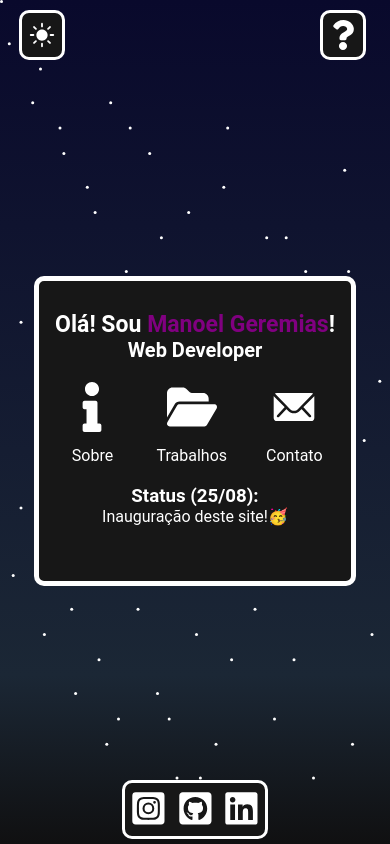
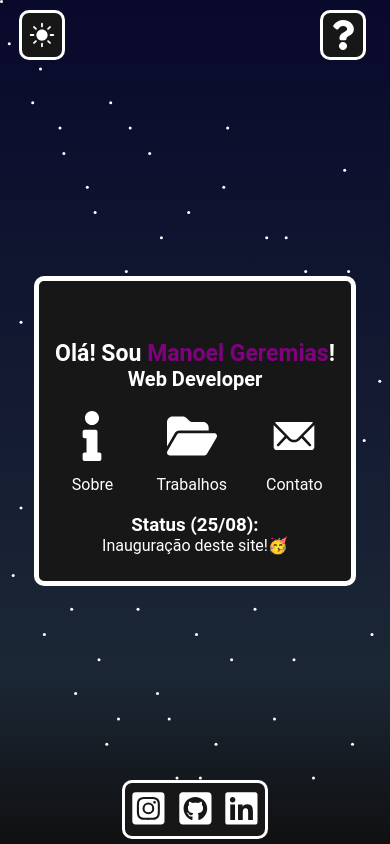
Before and after one commit to Man0el1/portifolio-manoel, a React (Create React App) app: page / in a window 390 px wide. Built offline with nearby package versions, Linux system fonts and the light colour scheme.

Commit message:
v1.1.12 eu espero que tenha concertado o mobile dessa vez meu deus

```diff
--- a/src/App.css
+++ b/src/App.css
@@ -105,7 +105,7 @@ button:active {
 .wrapper {
   display: flex;
   flex-direction: column;
-  min-height: 100vh;
+  min-height: 100dvh;
   background: var(--background);
   cursor: none;
 }
@@ -193,7 +193,8 @@ button:active {
   border-radius: 10px;
   background-color: var(--main-background);
   transition: border 0.2s ease, width 0.2s ease, max-width 0.2s ease, height 0.2s ease, background-color 0.2s;
-  max-height: calc(100vh - 120px);
+  max-height: calc(100vh - 155px);
+  overflow-y: auto;
 }
 
 .small-main {
@@ -212,5 +213,4 @@ button:active {
   width: 90vw;
   max-width: 800px;
   height: 75vh;
-  overflow-y: overlay;
 }
--- a/src/components/MainPages/Menu/Menu.css
+++ b/src/components/MainPages/Menu/Menu.css
@@ -1,12 +1,10 @@
 .menu {
   display: flex;
   position: relative;
-  overflow: hidden;
   flex-direction: column;
   gap: 20px;
   align-items: center;
-  padding-bottom: 30px;
-  padding-top: 30px;
+  padding-top: 7vh;
 }
 
 .introduction {
```
Also changed, not shown: ideias.txt.
